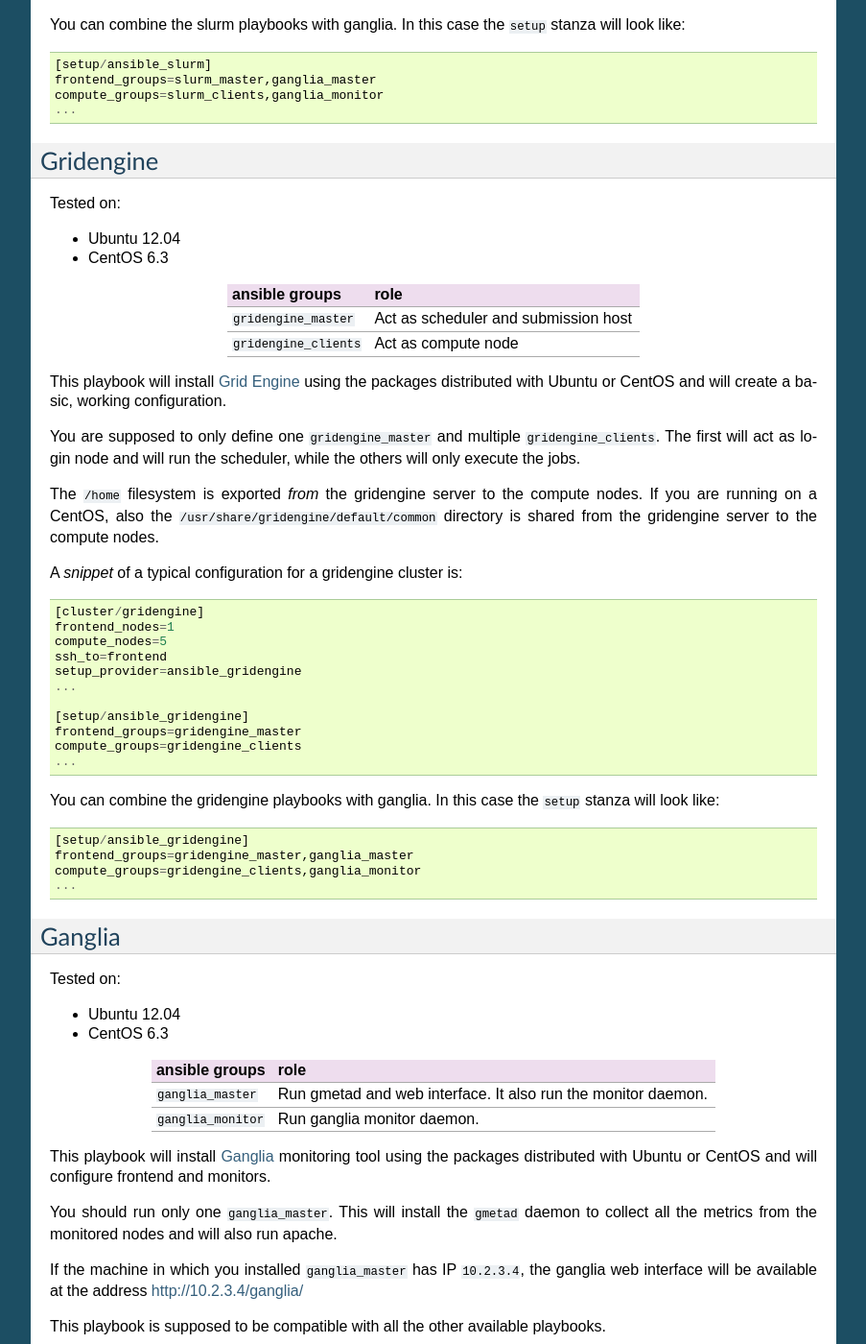
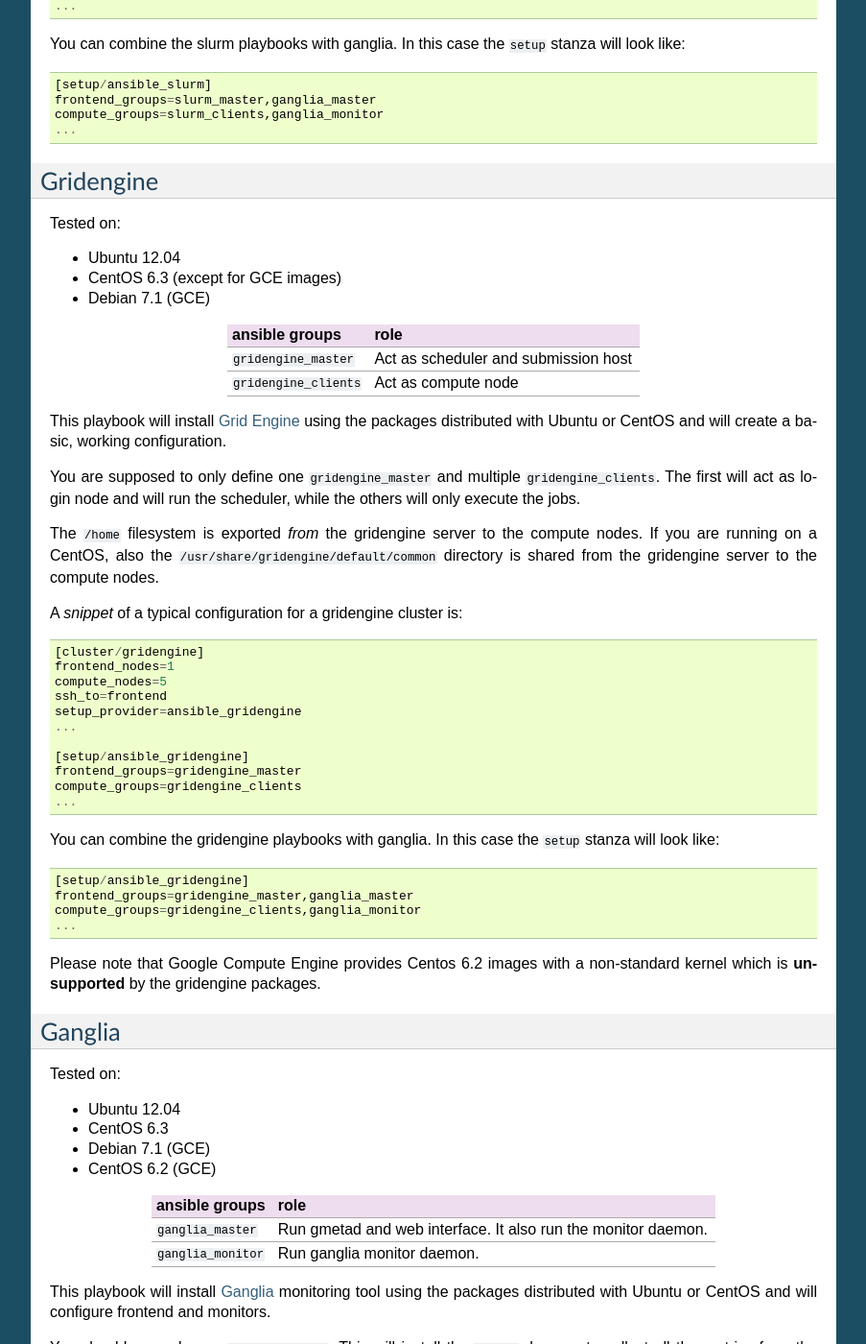
Before and after one commit to elasticluster/elasticluster, a Sphinx documentation site: the page built from docs/playbooks.rst, in a window 1280 px wide and 1400 px high, scrolled down 909 px. Shown: the whole window at 96% size, without its empty margins (198-1101 px from the left). Built offline with Sphinx 7.4.7, drawn with Linux system fonts in a browser that asks for light colours; some of the changed text lies outside the part shown.

Commit message:
Update playbooks and documentation about playbook compatibility

```diff
--- a/docs/playbooks.rst
+++ b/docs/playbooks.rst
@@ -33,6 +33,7 @@
 
 * Ubuntu 12.04
 * Ubuntu 13.04
+* Debian 7.1 (GCE)
 
 +------------------+--------------------------------------+
 | ansible groups   | role                                 |
@@ -80,7 +81,8 @@
 Tested on:
 
 * Ubuntu 12.04
-* CentOS 6.3
+* CentOS 6.3 (except for GCE images)
+* Debian 7.1 (GCE)
 
 +-----------------------+--------------------------------------+
 | ansible groups        | role                                 |
@@ -124,6 +126,9 @@
     compute_groups=gridengine_clients,ganglia_monitor
     ...
 
+Please note that Google Compute Engine provides Centos 6.2 images with
+a non-standard kernel which is **unsupported** by the gridengine
+packages.
 
 Ganglia
 =======
@@ -132,6 +137,8 @@
 
 * Ubuntu 12.04
 * CentOS 6.3
+* Debian 7.1 (GCE)
+* CentOS 6.2 (GCE)
 
 +--------------------+---------------------------------+
 | ansible groups     | role                            |
@@ -163,7 +170,8 @@
 
 * Ubuntu 12.04
 * CentOS 6.3
-
+* Debian 7.1 (GCE)
+* CentOS 6.2 (GCE)
 +------------------------+------------------------------------+
 | ansible groups         | role                               |
 +========================+====================================+
@@ -209,6 +217,7 @@
 
 * Ubuntu 12.04
 * CentOS 6.3
+* Debian 7.1 (GCE)
 
 +----------------------+-----------------------------------+
 | ansible groups       | role                              |
```
